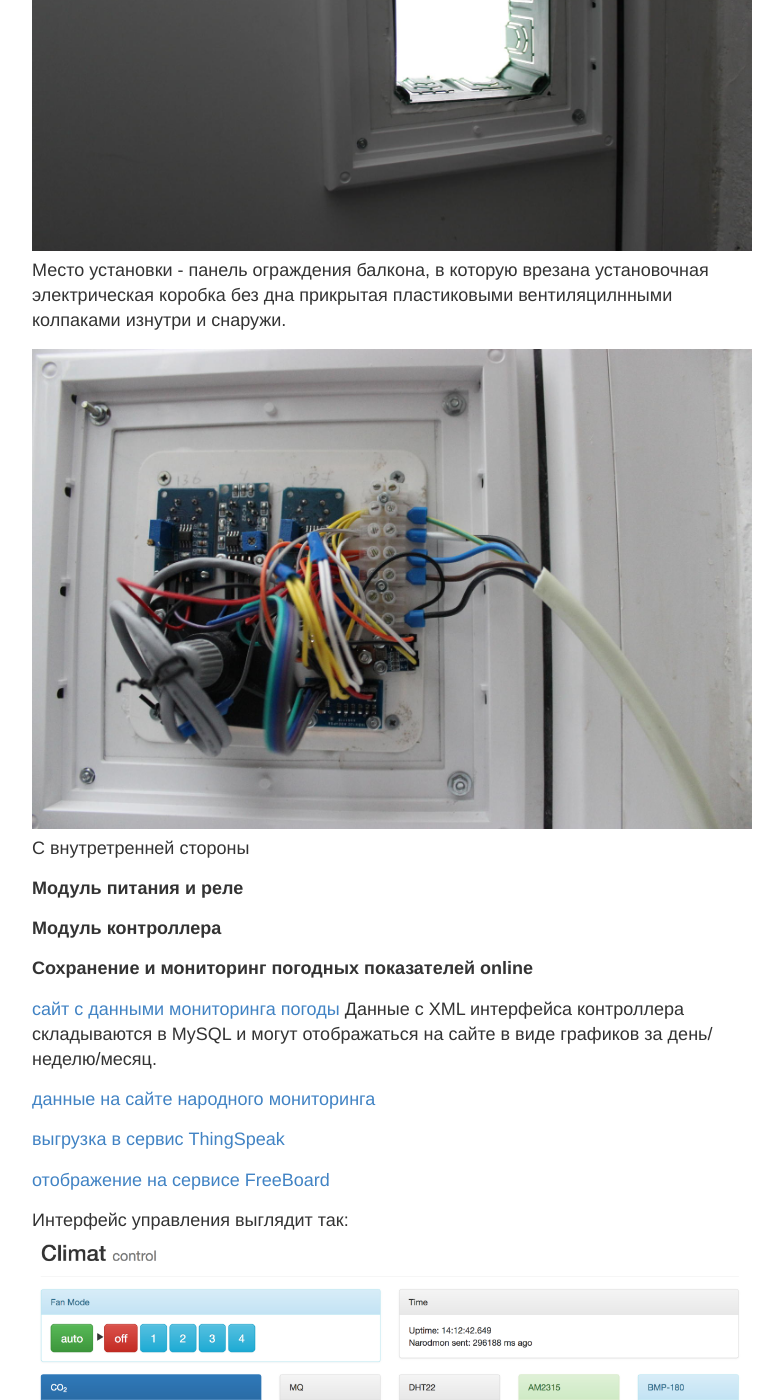
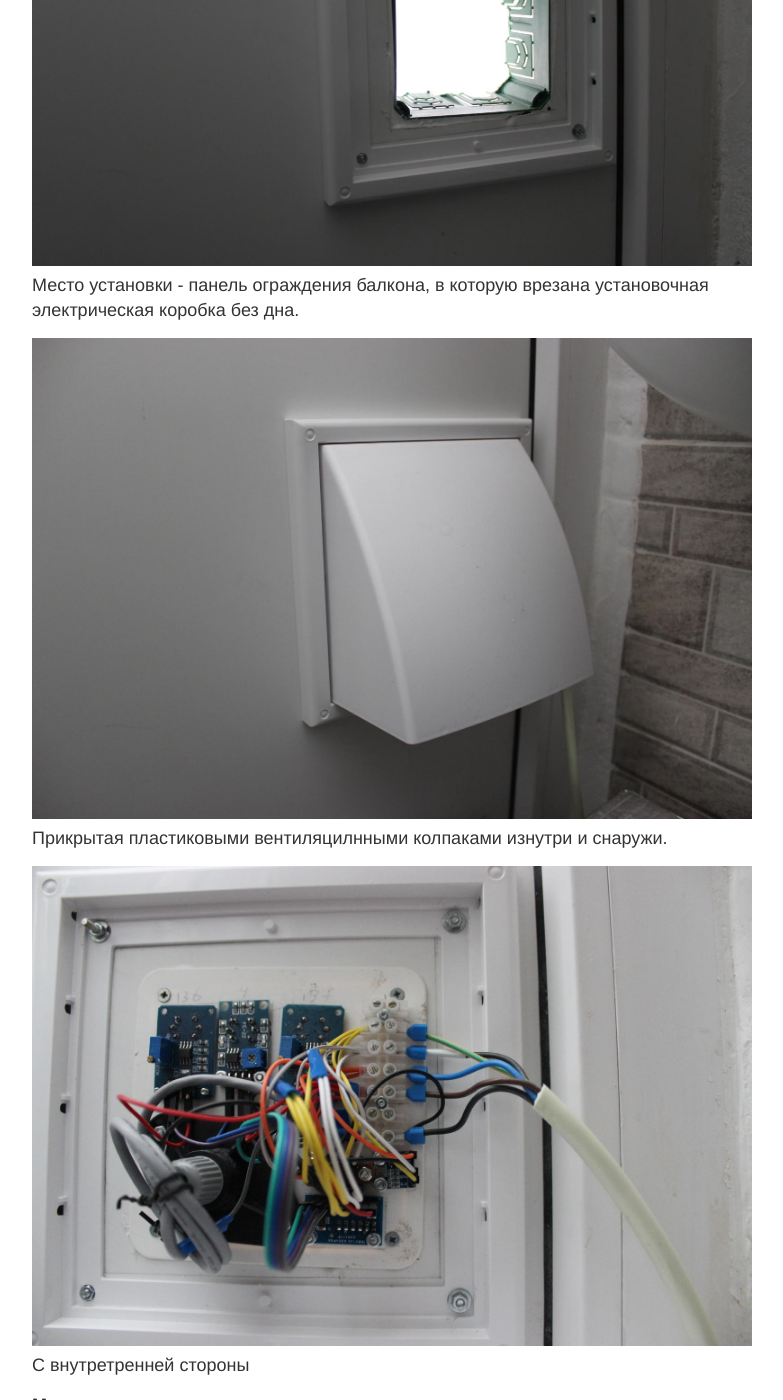
Before and after one commit to decrafts/r, a Jekyll site: the page built from _posts/2017/11/2017-11-16-climate-control-system-for-the-apartment.md, in a window 1280 px wide and 1400 px high, scrolled down 1523 px. Shown: the whole window, without its empty margins (248-1031 px from the left). Built offline with Jekyll 4.4.1, drawn with Linux system fonts in a browser that asks for light colours; comment, search, counter and statistics services are not loaded; some of the changed lines change nothing that is shown; some of the changed text lies outside the part shown.

Commit message:
Update 2017-11-16-climate-control-system-for-the-apartment.md

```diff
--- a/_posts/2017/11/2017-11-16-climate-control-system-for-the-apartment.md
+++ b/_posts/2017/11/2017-11-16-climate-control-system-for-the-apartment.md
@@ -12,6 +12,7 @@
 датчики недопускающие их проникновения в помещение. Из этой затеи получилась:
 
 **Система управления климатом на контроллере ESP8266**
+
 Позволяет осуществлять контроль наружней и внутренней климатической обстановки,
 управление приточной вентиляцией и мониторинг параметров.
 
@@ -29,15 +30,23 @@
 Все это прикрыто утеплителем на клейкой основе для отсечения тепла из помещения.
 
 ![место установки](/images/2017/11/external-place.jpg)
-Место установки - панель ограждения балкона, в которую врезана установочная электрическая коробка без дна прикрытая
-пластиковыми вентиляцилнными колпаками изнутри и снаружи.
+Место установки - панель ограждения балкона, в которую врезана установочная электрическая коробка без дна.
+
+![колпак](/images/2017/11/external-cover.jpg)
+Прикрытая пластиковыми вентиляцилнными колпаками изнутри и снаружи.
 
 ![внутренняя сторона](/images/2017/11/external-in.jpg)
 С внутретренней стороны
 
 **Модуль питания и реле**
 
+![модуль реле](/images/2017/11/relay-v1.jpg)
+
 **Модуль контроллера**
+
+![модуль контроллера](/images/2017/11/controller-v1.jpg)
+
+Код [прошивки на github](https://github.com/codemaste/weather-station-esp8266)
 
 **Сохранение и мониторинг погодных показателей online**
 
@@ -54,3 +63,9 @@
 ![Интерфейс управления](/images/2017/11/control-interface.png)
 
 **Система приточной вентиляции**
+
+![фильтры](/images/2017/11/vent-out.jpg)
+Забор и фильтрация наружнего воздуха.
+
+![TD-160/100](/images/2017/11/vent-in.jpg)
+Подача воздуха в помещение.
```
